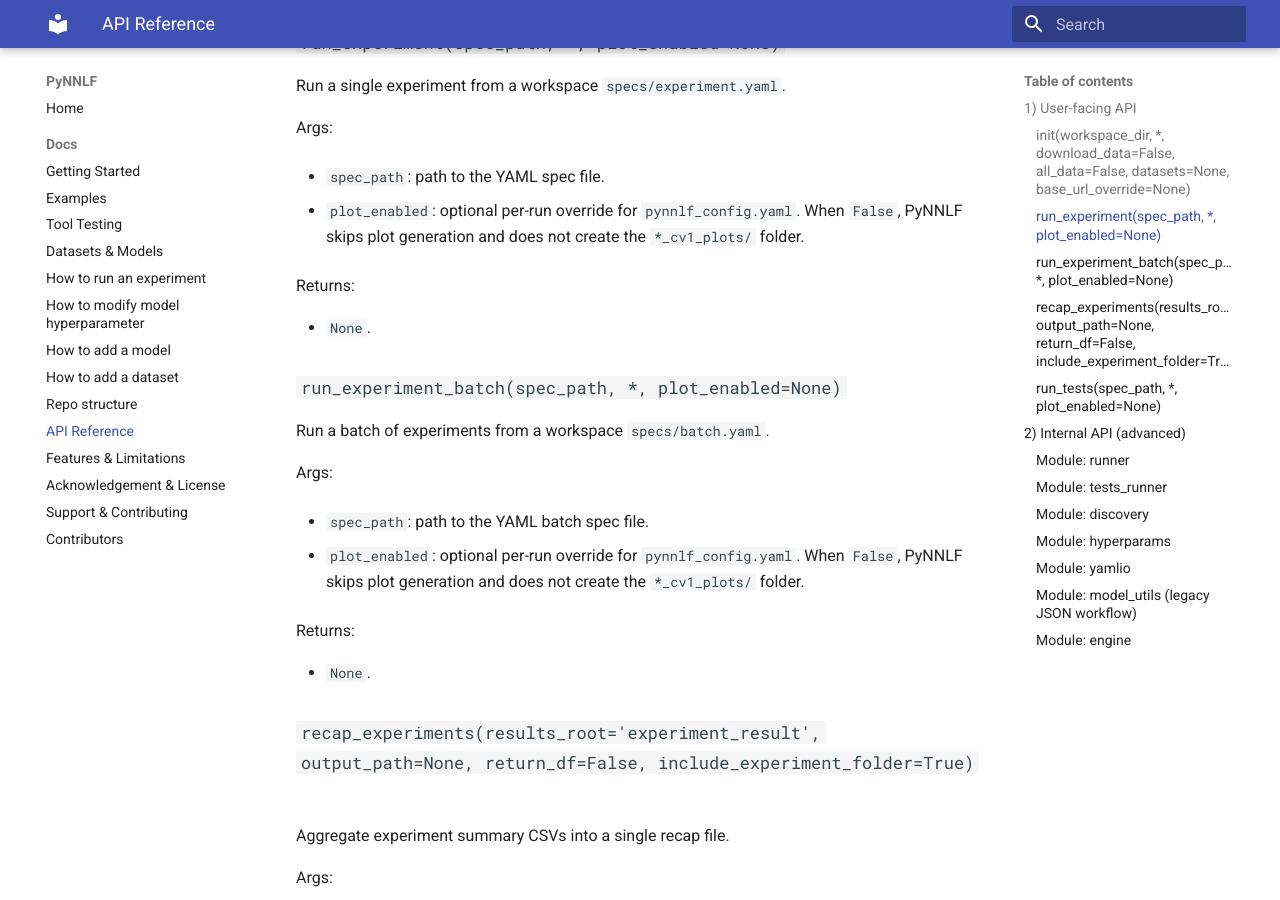
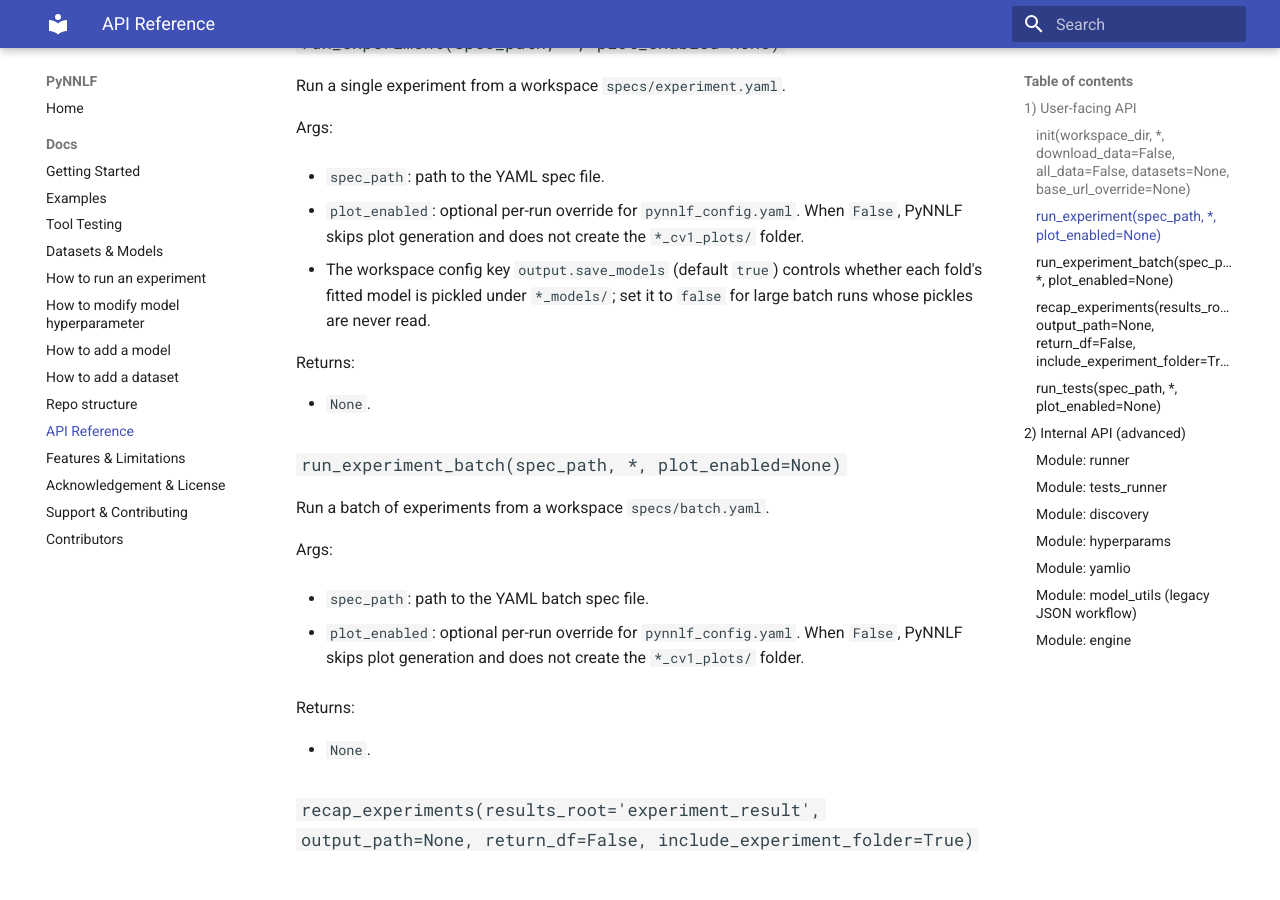
Before and after one commit to mssamhan31/PyNNLF, an MkDocs documentation site: the page built from docs/api_reference.md, in a window 1280 px wide and 900 px high, scrolled down 745 px. Built offline with MkDocs 1.6.1 and Material for MkDocs 9.7.7, drawn with Linux system fonts in a browser that asks for light colours.

Commit message:
Document the output.save_models config key
Co-Authored-By: Claude Fable 5.1 <noreply@anthropic.com>

```diff
--- a/docs/api_reference.md
+++ b/docs/api_reference.md
@@ -33,6 +33,7 @@ Args:
 - `spec_path`: path to the YAML spec file.
 
 - `plot_enabled`: optional per-run override for `pynnlf_config.yaml`. When `False`, PyNNLF skips plot generation and does not create the `*_cv1_plots/` folder.
+- The workspace config key `output.save_models` (default `true`) controls whether each fold's fitted model is pickled under `*_models/`; set it to `false` for large batch runs whose pickles are never read.
 
 Returns:
 
```
